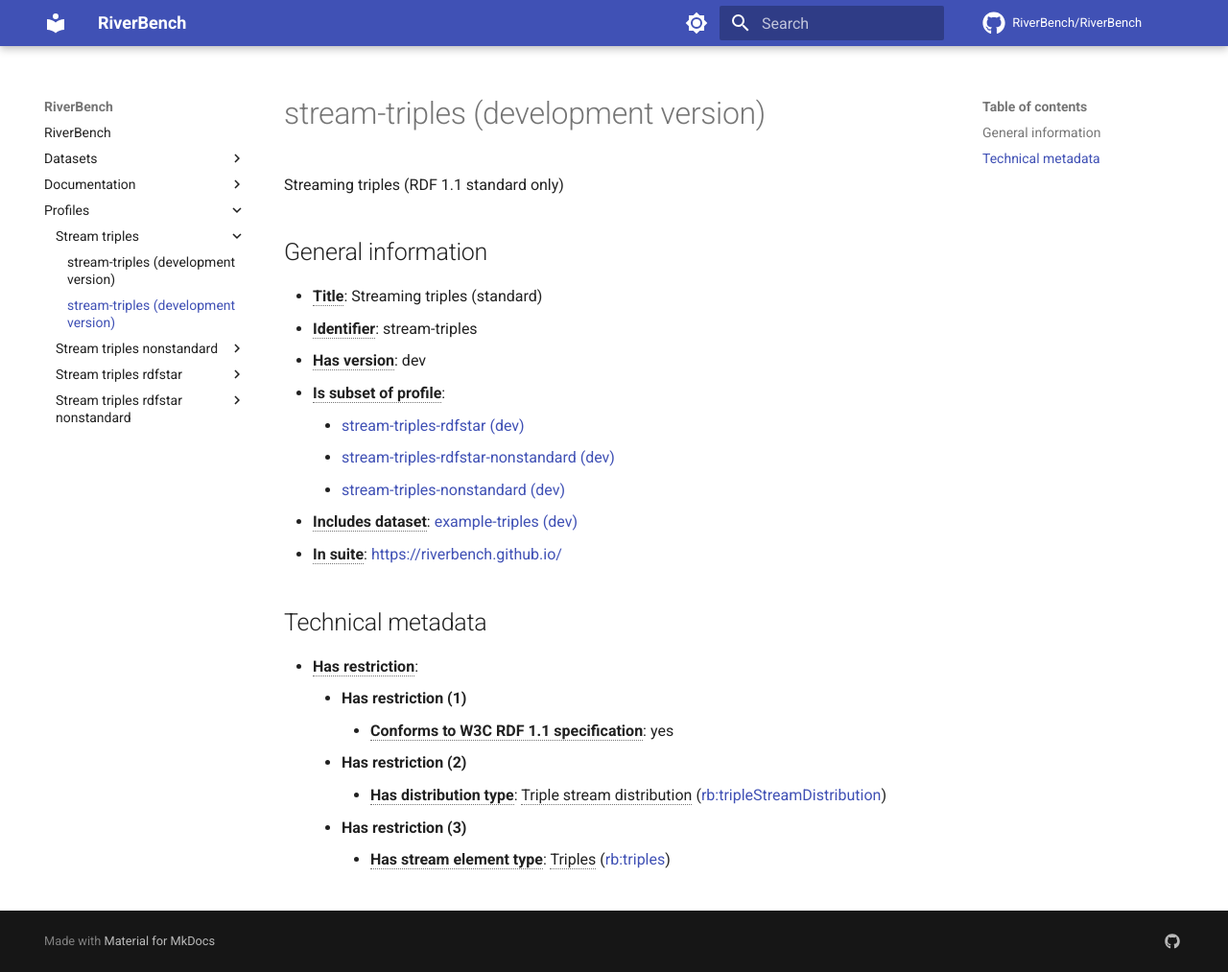
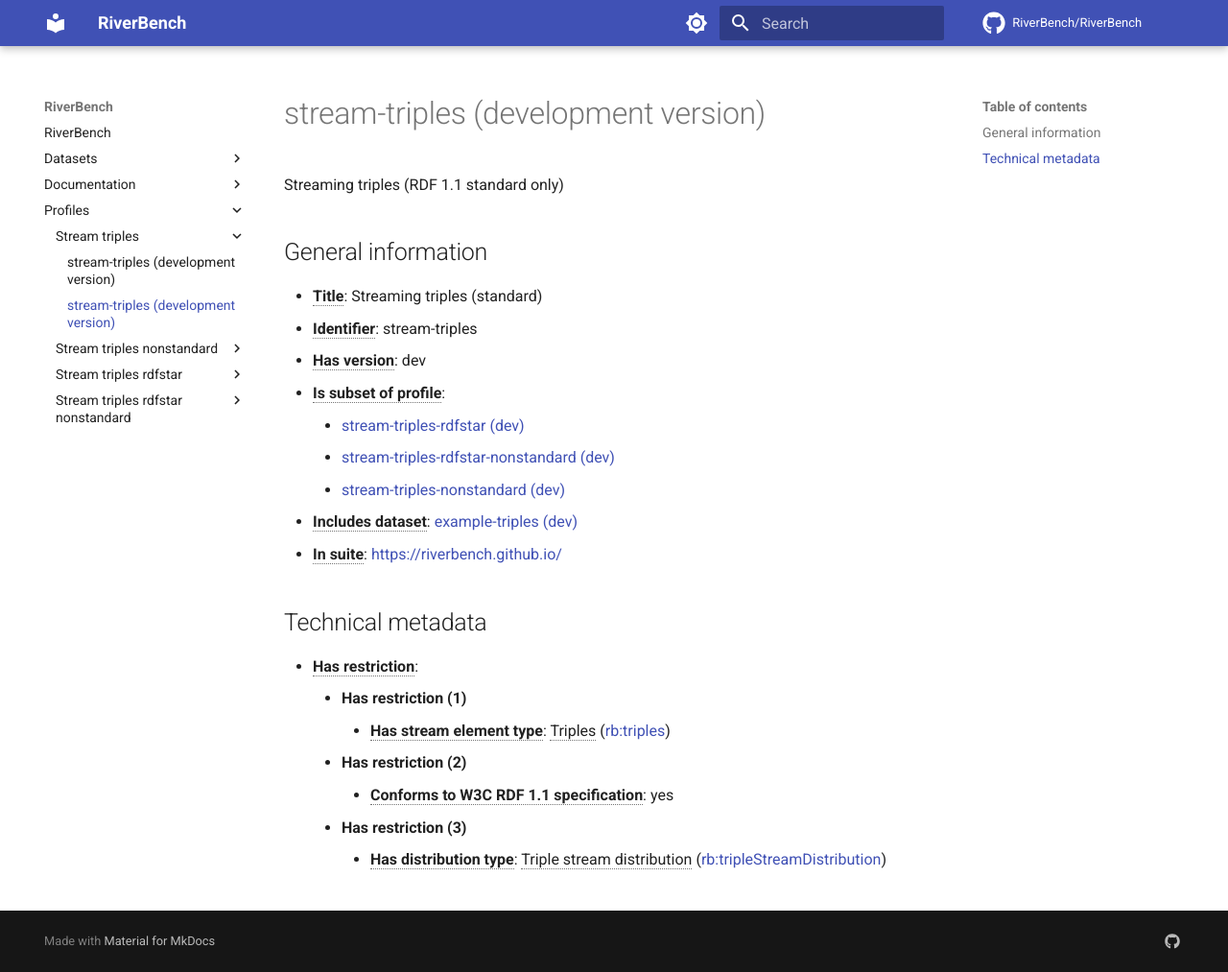
Before and after one commit to RiverBench/riverbench.github.io, an MkDocs documentation site: the page built from docs/profiles/stream-triples/dev.md, in a window 1280 px wide and 1013 px high. Shown: the whole window at 96% size. Built offline with MkDocs 1.6.1 and Material for MkDocs 9.7.7, drawn with Linux system fonts in a browser that asks for light colours; comment, search, counter and statistics services are not loaded.

Commit message:
Automatic docs update (dev)

```diff
--- a/docs/profiles/stream-triples/dev.md
+++ b/docs/profiles/stream-triples/dev.md
@@ -18,8 +18,8 @@ Streaming triples (RDF 1.1 standard only)
 
 - **<abbr title="Has profile restriction. The restrictions are joined with the AND operator.">Has restriction</abbr>**:
     - **Has restriction (1)**
+        - **<abbr title="Indicates the type of contents of each stream element">Has stream element type</abbr>**: <abbr title="Triple streams consist of elements, where each element is an RDF graph.">Triples</abbr> ([rb:triples](https://riverbench.github.io/schema/dataset#triples))
+    - **Has restriction (2)**
         - **<abbr title="Whether the dataset is RDF 1.1-compliant, i.e., does not use any non-standard features, like generalized triples.">Conforms to W3C RDF 1.1 specification</abbr>**: yes
-    - **Has restriction (2)**
+    - **Has restriction (3)**
         - **<abbr title="Indicates the type of RiverBench dataset distribution">Has distribution type</abbr>**: <abbr title="The dataset is distributed as a stream of RDF triples.">Triple stream distribution</abbr> ([rb:tripleStreamDistribution](https://riverbench.github.io/schema/dataset#tripleStreamDistribution))
-    - **Has restriction (3)**
-        - **<abbr title="Indicates the type of contents of each stream element">Has stream element type</abbr>**: <abbr title="Triple streams consist of elements, where each element is an RDF graph.">Triples</abbr> ([rb:triples](https://riverbench.github.io/schema/dataset#triples))
```
Also changed, not shown: docs/profiles/stream-triples-nonstandard/dev.md (+2 -2 lines), docs/profiles/stream-triples-rdfstar-nonstandard/dev.md (+2 -2 lines), docs/profiles/stream-triples-rdfstar/dev.md (+2 -2 lines).
